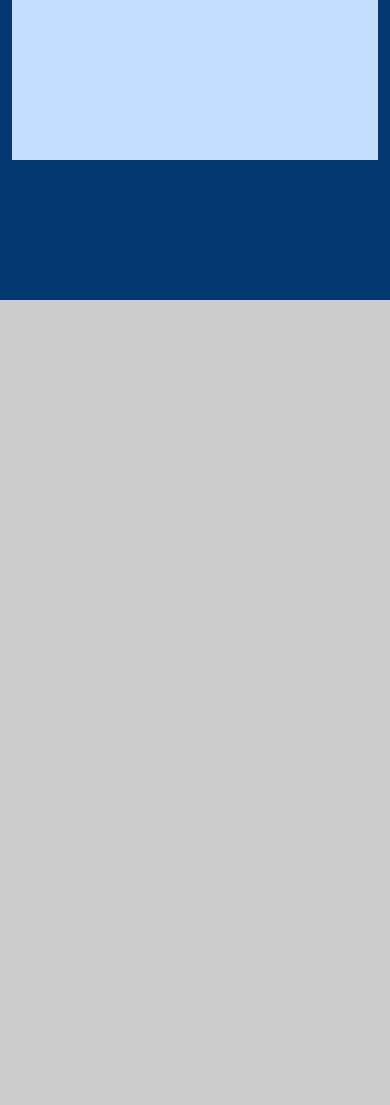
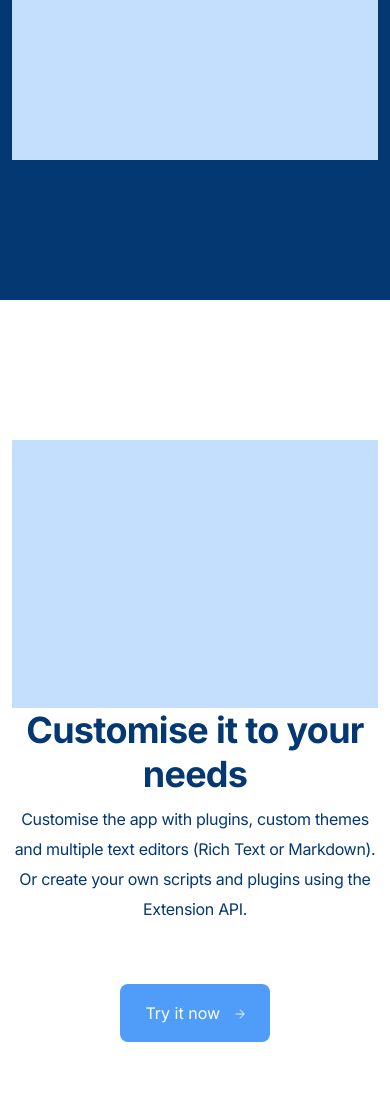
Before and after one commit to Saad-Al-Rahid/whitespace, a plain HTML site: page index.html in a window 390 px wide. Shown: the part 3206-4311 px from the top of the page. Before the commit the page ends 3506 px from the top, so only its background shows below. Drawn offline with nearby package versions, Linux system fonts and the light colour scheme.

Commit message:
Customise section complete

```diff
--- a/index.html
+++ b/index.html
@@ -198,13 +198,13 @@
 
     <!-- ===MANAGEMENT SECTION END=== -->
 
-    <!-- ===CUSTOMISE SECTION START=== -->
+    <!-- ===EXTENTION SECTION START=== -->
 
     <section class="extention section__padding">
       <div class="container">
         <div class="row align-items-center g-md-5">
           <div class="col-md-6 extention__left">
-            <h1>Use as Extension</h1>
+            <h1>Use as <span>Extension</span></h1>
             <p>
               Use the web clipper extension, available on Chrome and Firefox, to
               save web pages or take screenshots as notes.
@@ -220,6 +220,31 @@
       </div>
     </section>
 
+    <!-- ===EXTENTION SECTION END=== -->
+
+    <!-- ===CUSTOMISE SECTION START=== -->
+
+    <section class="customise section__padding">
+      <div class="container">
+        <div class="row align-items-center g-md-5">
+          <div class="col-md-6 customise__left">
+            <img src="./images/Image-container.png" width="100%" />
+          </div>
+          <div class="col-md-6 customise__right">
+            <h1>Customise it to <span> your needs</span></h1>
+            <p>
+              Customise the app with plugins, custom themes and multiple text
+              editors (Rich Text or Markdown). Or create your own scripts and
+              plugins using the Extension API.
+            </p>
+            <button class="btn common__btn">
+              Try it now <img src="./images/Icon.png" />
+            </button>
+          </div>
+        </div>
+      </div>
+    </section>
+
     <!-- ===CUSTOMISE SECTION END=== -->
 
     <!-- ===BOOTSTRAP 5 CDN=== -->
--- a/style.css
+++ b/style.css
@@ -241,12 +241,12 @@ body {
     text-align: center;
   }
 
-  .management p{
-      font-weight: 400;
-      font-size: 16px;
-      line-height: 30px;
-      text-align: center;
-      letter-spacing: -0.02em;
+  .management p {
+    font-weight: 400;
+    font-size: 16px;
+    line-height: 30px;
+    text-align: center;
+    letter-spacing: -0.02em;
   }
 
   .section__para {
@@ -271,9 +271,9 @@ body {
 
 /* ===MANAGEMENT SECTION END=== */
 
-/* ===CUSTOMISE SECTION START=== */
+/* ===Extention SECTION START=== */
 
-.extention{
+.extention {
   background: #043873;
 }
 
@@ -283,6 +283,25 @@ body {
   line-height: 87px;
   letter-spacing: -0.02em;
   color: #ffffff;
+}
+
+.extention__left h1 span {
+  position: relative;
+  z-index: 1;
+}
+
+.extention__left h1 span::after {
+  content: "";
+  position: absolute;
+  width: 100%;
+  height: 50px;
+  left: 0;
+  bottom: 0;
+  background-image: url(./images/Element.png);
+  background-repeat: no-repeat;
+  background-position: center;
+  background-size: cover;
+  z-index: -1;
 }
 
 .extention__left p {
@@ -299,6 +318,7 @@ body {
     text-align: center;
     letter-spacing: -0.02em;
   }
+
   .extention__left p {
     font-weight: 400;
     font-size: 16px;
@@ -307,7 +327,70 @@ body {
     letter-spacing: -0.02em;
   }
 
-  .extention__left .common__btn{
+  .extention__left .common__btn {
+    margin-bottom: 60px;
+  }
+}
+
+/* ===EXTENTION SECTION END=== */
+
+/* ===CUSTOMISE SECTION START=== */
+
+.customise {
+  background: #fff;
+}
+
+.customise__right h1 {
+  font-weight: 700;
+  font-size: 72px;
+  line-height: 87px;
+  letter-spacing: -0.02em;
+  color: #043873;
+}
+
+.customise__right h1 span {
+  position: relative;
+  z-index: 1;
+}
+
+.customise__right h1 span::after {
+  content: "";
+  position: absolute;
+  width: 100%;
+  height: 50px;
+  left: 0;
+  bottom: 0;
+  background-image: url(./images/Element.png);
+  background-repeat: no-repeat;
+  background-position: center;
+  background-size: cover;
+  z-index: -1;
+}
+
+.customise__right p {
+  margin-bottom: 60px;
+  color: #043873;
+}
+
+@media (max-width: 991px) {
+  .customise .container .row {
+    text-align: center;
+  }
+  .customise__right h1 {
+    font-size: 36px;
+    line-height: 44px;
+    text-align: center;
+    letter-spacing: -0.02em;
+  }
+  .customise__right p {
+    font-weight: 400;
+    font-size: 16px;
+    line-height: 30px;
+    text-align: center;
+    letter-spacing: -0.02em;
+  }
+
+  .customise__right .common__btn {
     margin-bottom: 60px;
   }
 }
```
